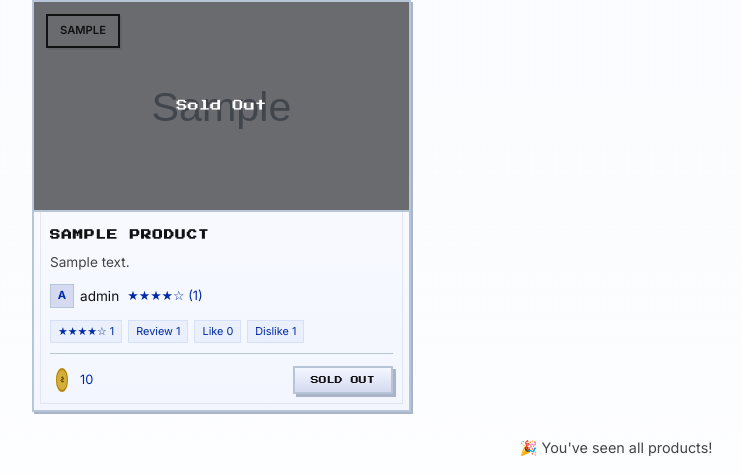
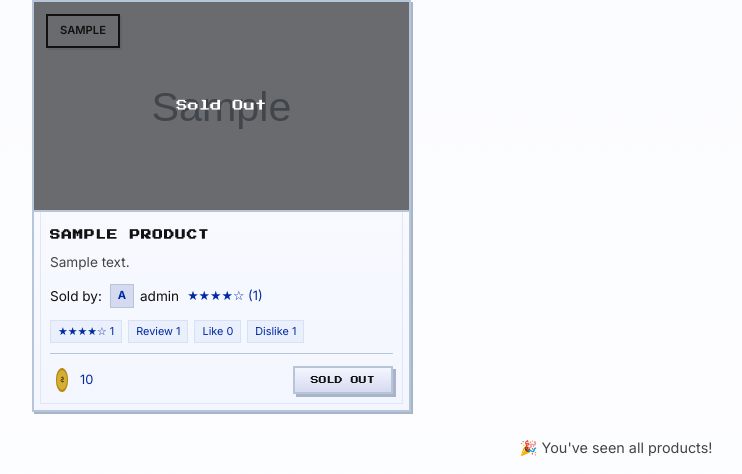
Before and after one commit to davicdavic/webapp, a Flask app: page /store/ in a window 1280 px wide. Shown: the part 446-920 px from the top of the page, without its empty margins (24-766 px from the left). Run offline with Flask 3, Linux system fonts and the light colour scheme; a user stored in the database is signed in; data comes from the database, SQL or seed files in the repository; tables that the repository leaves empty hold one stand-in row (values such as "Sample post"); grey boxes marked "Sample" are stand-in pictures; data that the repository does not hold is empty; some libraries are stand-ins or nearby versions.

Commit message:
save project

```diff
--- a/app/templates/merch/index.html
+++ b/app/templates/merch/index.html
@@ -119,6 +119,7 @@
 
                 <div class="product-seller">
                     {% if product.seller %}
+                    <span class="seller-label">Sold by:</span>
                     <a href="{{ url_for('merch.seller_profile', seller_id=product.seller_id) }}" class="seller-link">
                         <span class="seller-avatar">{{ product.seller.username[0]|upper }}</span>
                         {{ product.seller.username }}
@@ -132,7 +133,8 @@
                     </span>
                     {% endif %}
                     {% else %}
-                    <span class="seller-link">Sold by: Admin</span>
+                    <span class="seller-label">Sold by:</span>
+                    <span class="seller-link">Admin</span>
                     {% endif %}
                 </div>
 
--- a/app/templates/merch/product.html
+++ b/app/templates/merch/product.html
@@ -85,6 +85,7 @@
                 <div class="product-seller-box">
                     <div class="product-section-label">Seller</div>
                     <div class="product-seller-line">
+                        <span class="px-text-muted">Sold by:</span>
                         <a href="{{ url_for('merch.seller_profile', seller_id=product.seller_id) }}" class="product-seller-link">
                             {{ product.seller.username }}
                         </a>
```
